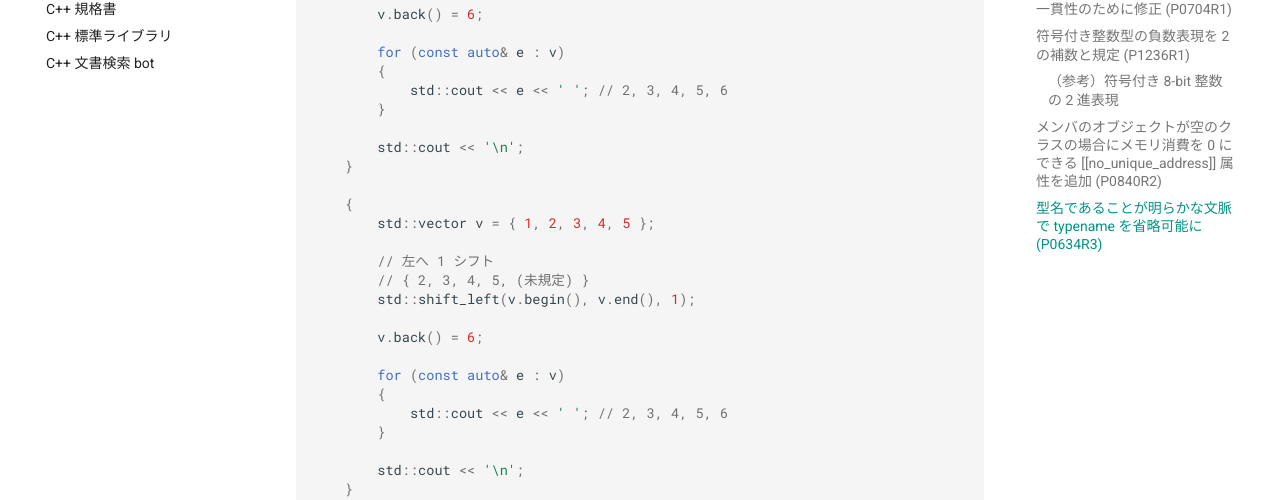
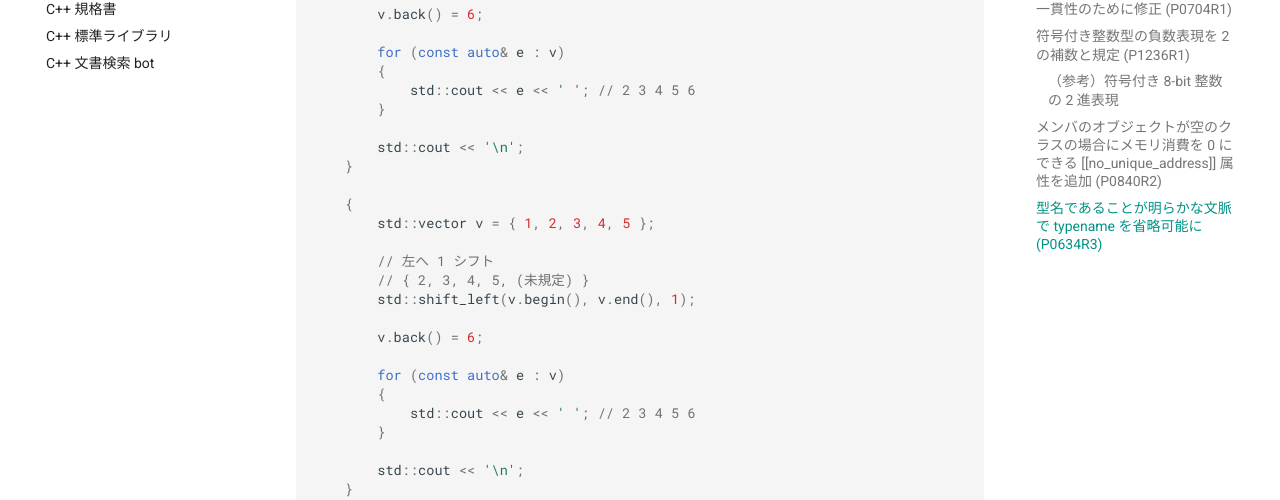
Before and after one commit to cppmap/cppmap.docs, an MkDocs documentation site: the page built from docs/standardization/cpp20.md, in a window 1280 px wide and 900 px high, scrolled down 45924 px. Shown: the part 207-707 px from the top of the window. Built offline with MkDocs 1.6.1 and Material for MkDocs 9.7.7, drawn with Linux system fonts in a browser that asks for light colours; nearby versions of some CDN libraries; comment, search, counter and statistics services are not loaded.

Commit message:
Update cpp20.md

```diff
--- a/docs/standardization/cpp20.md
+++ b/docs/standardization/cpp20.md
@@ -1956,7 +1956,7 @@ int main()
 
 		for (const auto& e : v)
 		{
-			std::cout << e << ' '; // 2, 3, 4, 5, 6
+			std::cout << e << ' '; // 2 3 4 5 6
 		}
 
 		std::cout << '\n';
@@ -1973,7 +1973,7 @@ int main()
 
 		for (const auto& e : v)
 		{
-			std::cout << e << ' '; // 2, 3, 4, 5, 6
+			std::cout << e << ' '; // 2 3 4 5 6
 		}
 
 		std::cout << '\n';
```
